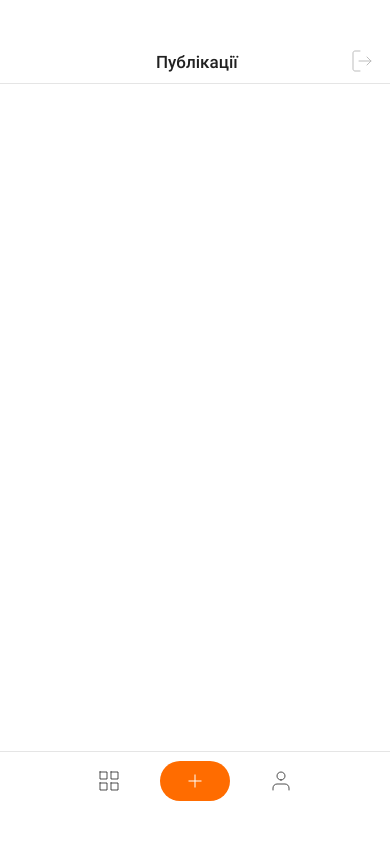
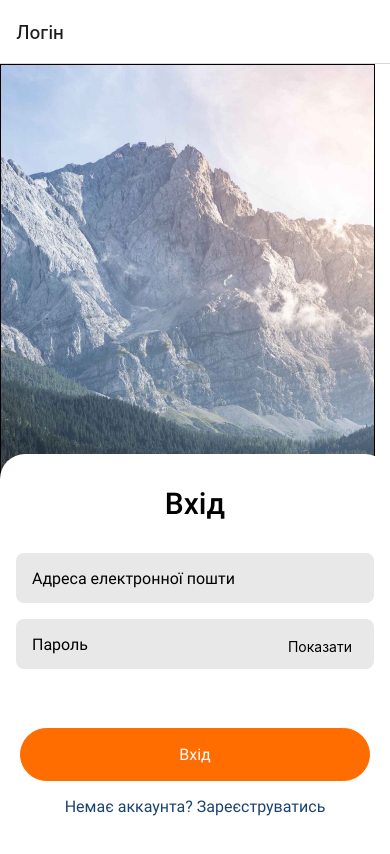
Before and after one commit to pra78/react-native-awesomeproject, a React Native app: screen / in a window 390 px wide. Shown: the top 854 px of the page. Built offline with nearby package versions, Linux system fonts and the light colour scheme.

Commit message:
navigation added

```diff
--- a/App.js
+++ b/App.js
@@ -1,259 +1,24 @@
-import React, { useCallback, useEffect, useState } from "react";
-import { StyleSheet, Text, View, Pressable, Dimensions } from "react-native";
-import * as SplashScreen from "expo-splash-screen";
-import * as Font from "expo-font";
-import { useTogglePasswordVisibility } from "./hooks/useTogglePasswordVisibility";
-import Svg, { Path, Rect, G } from "react-native-svg";
+import React from "react";
+import "react-native-gesture-handler";
+import { NavigationContainer } from "@react-navigation/native";
+import { createStackNavigator } from "@react-navigation/stack";
+import Login from "./Screens/LoginScreen/LoginScreen";
+import Registration from "./Screens/RegistrationScreen/RegistrationScreen";
+import Posts from "./Screens/PostsScreen/PostsScreen";
+import { StyleSheet } from "react-native-web";
 
-SplashScreen.preventAutoHideAsync();
+const MainStack = createStackNavigator();
 
-export default function App() {
-  const [isReady, setIsReady] = useState(false);
-  const [dimensions, setdimensions] = useState(Dimensions.get("window").width);
+export default () => {
+  return (
+    <NavigationContainer>
+      <MainStack.Navigator initialRouteName="Логін">
+        <MainStack.Screen name="Реєстрація" component={Registration} />
+        <MainStack.Screen name="Логін" component={Login} />
+        <MainStack.Screen name="Пости" component={Posts} />
+      </MainStack.Navigator>
+    </NavigationContainer>
+  );
+};
 
-  useEffect(() => {
-    const onChange = () => {
-      const width = Dimensions.get("window").width;
-      setdimensions(width);
-    };
-    Dimensions.addEventListener("change", onChange);
-    return () => {
-      Dimensions.removeEventListener("change", onChange);
-    };
-  }, []);
-
-  useEffect(() => {
-    async function prepare() {
-      try {
-        await Font.loadAsync({
-          "Roboto-500": require("./assets/fonts/Roboto-Medium.ttf"),
-          "Roboto-400": require("./assets/fonts/Roboto-Regular.ttf"),
-        });
-      } catch (e) {
-        console.warn(e);
-      } finally {
-        setIsReady(true);
-      }
-    }
-    prepare();
-  }, []);
-
-  const onLayoutRootView = useCallback(async () => {
-    if (isReady) {
-      await SplashScreen.hideAsync();
-    }
-  }, [isReady]);
-
-  if (!isReady) {
-    return null;
-  }
-
-  return (
-    <View style={styles.container} onLayout={onLayoutRootView}>
-      <View style={styles.header}>
-        <Text style={[styles.headerText, { transform: [{ translateX: -50 }] }]}>
-          Публікації
-        </Text>
-        <Pressable
-          style={({ pressed }) => [
-            {
-              backgroundColor: pressed ? "#E8E8E8" : "white",
-            },
-            styles.svgLogout,
-          ]}
-        >
-          <Svg
-            width="24"
-            height="24"
-            viewBox="0 0 24 24"
-            fill="none"
-            xmlns="http://www.w3.org/2000/svg"
-          >
-            <Path
-              d="M10 22H5C3.89543 22 3 21.1046 3 20V4C3 2.89543 3.89543 2 5 2H10"
-              stroke="#BDBDBD"
-              stroke-linecap="round"
-              stroke-linejoin="round"
-            />
-            <Path
-              d="M17 16L21 12L17 8"
-              stroke="#BDBDBD"
-              stroke-linecap="round"
-              stroke-linejoin="round"
-            />
-            <Path
-              d="M21 12H9"
-              stroke="#BDBDBD"
-              stroke-linecap="round"
-              stroke-linejoin="round"
-            />
-          </Svg>
-        </Pressable>
-      </View>
-      <View style={styles.list}></View>
-      <View style={styles.footer}>
-        <Pressable
-          style={({ pressed }) => [
-            {
-              backgroundColor: pressed ? "#E8E8E8" : "white",
-            },
-            styles.svgFooter,
-          ]}
-        >
-          <Svg
-            width="40"
-            height="40"
-            viewBox="0 0 40 40"
-            fill="none"
-            xmlns="http://www.w3.org/2000/svg"
-          >
-            <Rect
-              width="24"
-              height="24"
-              transform="translate(8 8)"
-              fill="white"
-            />
-            <Path
-              fill-rule="evenodd"
-              clip-rule="evenodd"
-              d="M11 11H18V18H11V11Z"
-              stroke="#212121"
-              stroke-opacity="0.8"
-              stroke-linecap="round"
-              stroke-linejoin="round"
-            />
-            <Path
-              fill-rule="evenodd"
-              clip-rule="evenodd"
-              d="M22 11H29V18H22V11Z"
-              stroke="#212121"
-              stroke-opacity="0.8"
-              stroke-linecap="round"
-              stroke-linejoin="round"
-            />
-            <Path
-              fill-rule="evenodd"
-              clip-rule="evenodd"
-              d="M22 22H29V29H22V22Z"
-              stroke="#212121"
-              stroke-opacity="0.8"
-              stroke-linecap="round"
-              stroke-linejoin="round"
-            />
-            <Path
-              fill-rule="evenodd"
-              clip-rule="evenodd"
-              d="M11 22H18V29H11V22Z"
-              stroke="#212121"
-              stroke-opacity="0.8"
-              stroke-linecap="round"
-              stroke-linejoin="round"
-            />
-          </Svg>
-        </Pressable>
-        <Pressable
-          style={({ pressed }) => [
-            {
-              backgroundColor: pressed ? "#E8E8E8" : "white",
-            },
-            styles.svgFooter,
-          ]}
-        >
-          <Svg
-            width="70"
-            height="40"
-            viewBox="0 0 70 40"
-            fill="none"
-            xmlns="http://www.w3.org/2000/svg"
-          >
-            <G clip-path="url(#clip0_12_109)">
-              <Rect width="70" height="40" rx="20" fill="#FF6C00" />
-              <Path
-                fill-rule="evenodd"
-                clip-rule="evenodd"
-                d="M35.5 13.5H34.5V19.5H28.5V20.5H34.5V26.5H35.5V20.5H41.5V19.5H35.5V13.5Z"
-                fill="white"
-              />
-            </G>
-          </Svg>
-        </Pressable>
-        <Pressable
-          style={({ pressed }) => [
-            {
-              backgroundColor: pressed ? "#E8E8E8" : "white",
-            },
-            styles.svgFooter,
-          ]}
-        >
-          <Svg
-            width="40"
-            height="40"
-            viewBox="0 0 40 40"
-            fill="none"
-            xmlns="http://www.w3.org/2000/svg"
-          >
-            <Path
-              d="M28 29V27C28 24.7909 26.2091 23 24 23H16C13.7909 23 12 24.7909 12 27V29"
-              stroke="#212121"
-              stroke-opacity="0.8"
-              stroke-linecap="round"
-              stroke-linejoin="round"
-            />
-            <Path
-              fill-rule="evenodd"
-              clip-rule="evenodd"
-              d="M20 19C22.2091 19 24 17.2091 24 15C24 12.7909 22.2091 11 20 11C17.7909 11 16 12.7909 16 15C16 17.2091 17.7909 19 20 19Z"
-              stroke="#212121"
-              stroke-opacity="0.8"
-              stroke-linecap="round"
-              stroke-linejoin="round"
-            />
-          </Svg>
-        </Pressable>
-      </View>
-    </View>
-  );
-}
-
-const styles = StyleSheet.create({
-  container: {
-    flex: 1,
-    backgroundColor: "#fff",
-  },
-  header: {
-    flex: 0.1,
-    borderBottomColor: "#E5E5E5",
-    borderBottomWidth: 1,
-  },
-  headerText: {
-    position: "absolute",
-    color: "#212121",
-    fontFamily: "Roboto-500",
-    fontSize: 17,
-    textAlign: "center",
-    bottom: 0,
-    left: "50%",
-    padding: 11,
-  },
-  svgLogout: {
-    position: "absolute",
-    bottom: 10,
-    right: 16,
-  },
-  list: {
-    flex: 0.8,
-  },
-  footer: {
-    flex: 0.1,
-    flexDirection: "row",
-    justifyContent: "center",
-    paddingTop: 9,
-    gap: 31,
-    borderTopColor: "#E5E5E5",
-    borderTopWidth: 1,
-  },
-  svgFooter: {
-    height: 40,
-    borderRadius: 8,
-  },
-});
+const styles = StyleSheet.create({});
--- a/Screens/LoginScreen/LoginScreen.js
+++ b/Screens/LoginScreen/LoginScreen.js
@@ -91,7 +91,9 @@ export default function Login() {
             behavior={Platform.OS === "ios" ? "padding" : "height"}
             style={styles.keyboardAvoidingView}
           >
-            <View style={styles.form}>
+            <View
+              style={{ ...styles.form, bottom: shouldShowKeyboard ? 100 : 0 }}
+            >
               <Text style={styles.header}>Вхід</Text>
               <TextInput
                 style={styles.input}
--- a/Screens/RegistrationScreen/RegistrationScreen.js
+++ b/Screens/RegistrationScreen/RegistrationScreen.js
@@ -96,11 +96,11 @@ export default function Registration() {
           >
             <View
               // style={styles.form}
-              style={{ ...styles.form, bottom: shouldShowKeyboard ? 50 : 0 }}
+              style={{ ...styles.form, bottom: shouldShowKeyboard ? 100 : 0 }}
             >
               <Image
                 style={[styles.userPic, { transform: [{ translateX: -60 }] }]}
-                source={{ uri: "../../assets/images/noUser.png" }}
+                source={{ uri: "/assets/images/noUser.png" }}
               />
               <View
                 style={[styles.addUser, { transform: [{ translateX: 48 }] }]}
@@ -203,7 +203,7 @@ const styles = StyleSheet.create({
     flex: 3,
   },
   keyboardAvoidingView: {
-    flex: 4,
+    flex: 5,
   },
   userPic: {
     position: "absolute",
```
Also changed, not shown: package.json (+6 -1 lines), 1 other file (tests, documents, lock files or other folders).
